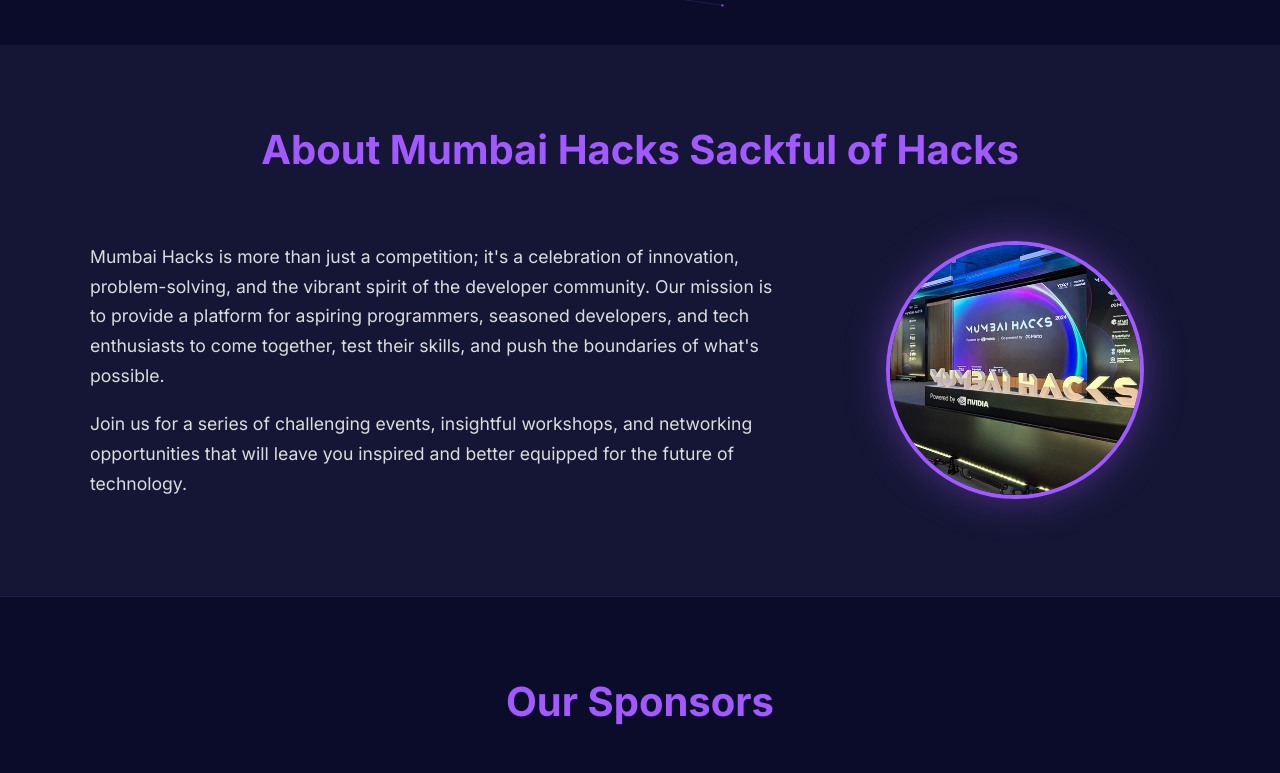
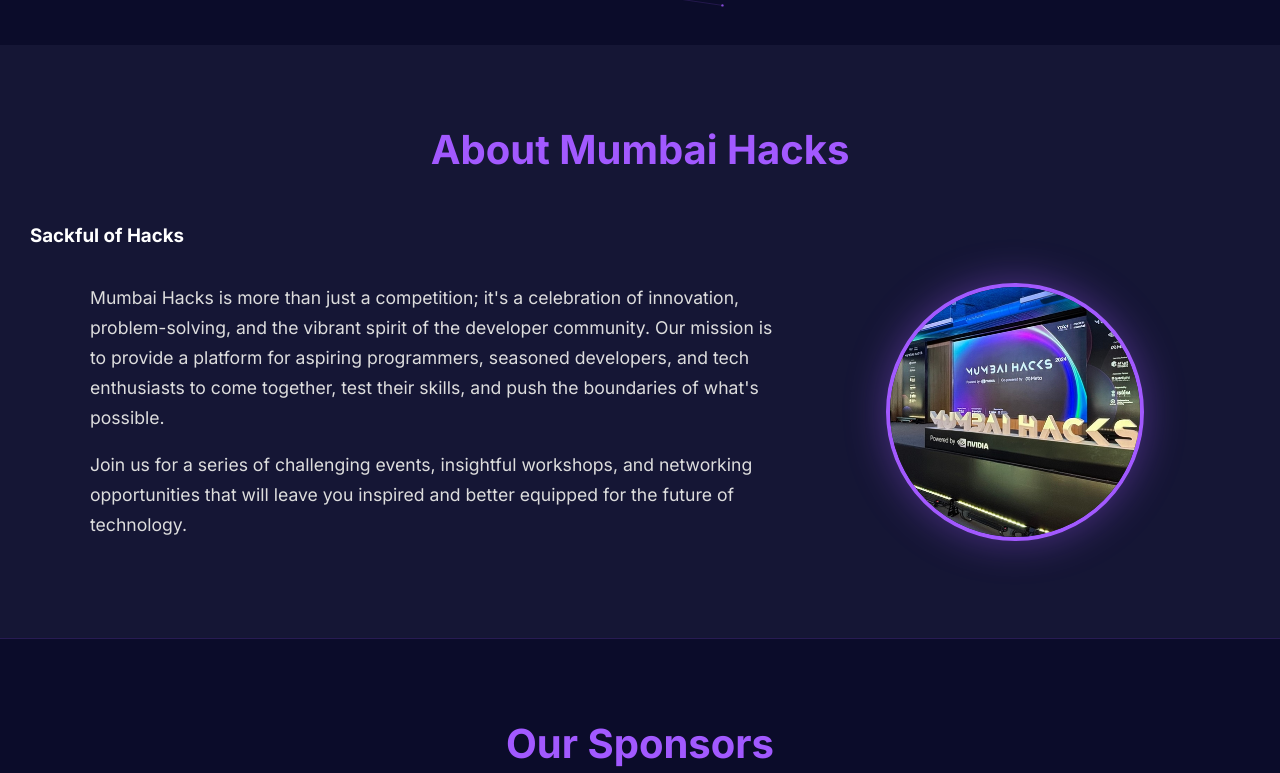
Before and after one commit to shrinidhi-iyer/uid-mumbai-hacks, a plain HTML site: page index.html in a window 1280 px wide. Shown: the part 788-1561 px from the top of the page. Drawn offline with nearby package versions, Linux system fonts and the light colour scheme.

Commit message:
Update index.html

```diff
--- a/index.html
+++ b/index.html
@@ -252,8 +252,9 @@
   </main>
 
   <section id="about" class="content-section">
-    <h2>About Mumbai Hacks  Sackful of Hacks
+    <h2>About Mumbai Hacks
     </h2>
+    <h3>Sackful of Hacks</h3>
     <div class="about-grid">
       <div class="about-text">
         <p>Mumbai Hacks is more than just a competition; it's a celebration of innovation, problem-solving, and the vibrant spirit of the developer community. Our mission is to provide a platform for aspiring programmers, seasoned developers, and tech enthusiasts to come together, test their skills, and push the boundaries of what's possible.</p>
```
